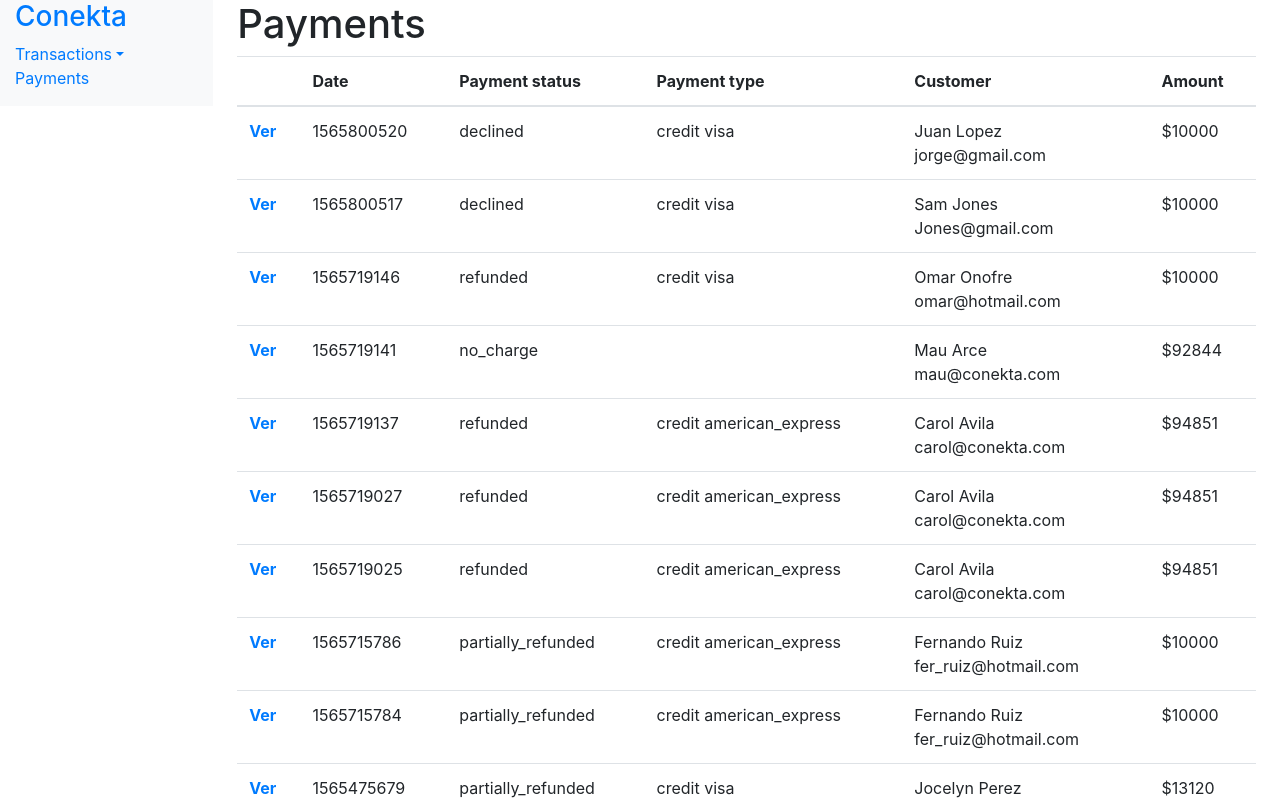
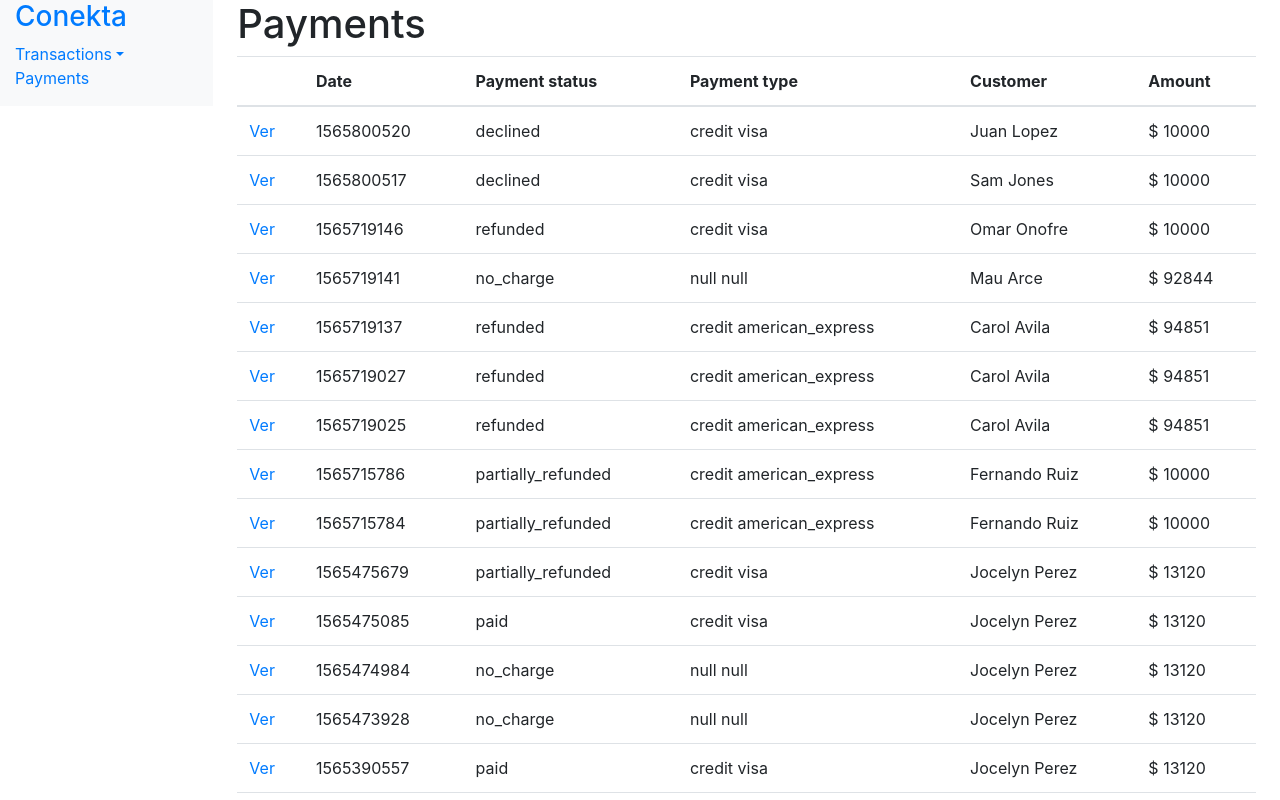
Before and after one commit to gyokebed/conekta, a React app: page / in a window 1280 px wide. Shown: the top 800 px of the page. Built offline with nearby package versions, Linux system fonts and the light colour scheme.

Commit message:
Refactoring table body component

```diff
--- /dev/null
+++ b/src/components/common/table-body.component.jsx
@@ -0,0 +1,19 @@
+import React from "react";
+
+const TableBody = ({ data, columns }) => {
+  return (
+    <tbody>
+      {data.map(item => {
+        return (
+          <tr>
+            {columns.map(column => {
+              return <td key={column.path}>{column.content(item)}</td>;
+            })}
+          </tr>
+        );
+      })}
+    </tbody>
+  );
+};
+
+export default TableBody;
--- a/src/components/common/table.jsx
+++ b/src/components/common/table.jsx
@@ -1,12 +1,12 @@
 import React from "react";
-import TableBody from "../payments/table-payments-body.component.jsx";
+import TableBody from "./table-body.component.jsx";
 import TableHeader from "./table-header.component.jsx";
 
-const Table = ({ data, tableheadItems }) => {
+const Table = ({ data, tableheadItems, columns }) => {
   return (
     <table className="table">
       <TableHeader tableheadItems={tableheadItems} />
-      <TableBody data={data} />
+      <TableBody data={data} columns={columns} />
     </table>
   );
 };
--- a/src/components/details/breakdown-table.component.jsx
+++ b/src/components/details/breakdown-table.component.jsx
@@ -1,7 +1,5 @@
 import React from "react";
 import Table from "../common/table.jsx";
-import TableHeader from "../common/table-header.component.jsx";
-import TableBody from "./table-breakdown-body.component.jsx";
 
 const BreakdownTable = ({ data }) => {
   const tableHeadItems = [
@@ -13,11 +11,31 @@ const BreakdownTable = ({ data }) => {
     "Discounts",
     "Unit Price"
   ];
+
+  const columns = [
+    { content: payment => `` },
+    {
+      content: payment => {
+        return `${payment.quantity}`;
+      }
+    },
+    {
+      content: payment => {
+        return `${payment.name}`;
+      }
+    },
+    { content: payment => `` },
+    { content: payment => `` },
+    { content: payment => `` },
+    {
+      content: payment => {
+        return `$ ${payment.unit_price}`;
+      }
+    }
+  ];
+
   return (
-    <table className="table">
-      <TableHeader tableheadItems={tableHeadItems} />
-      <TableBody data={data} />
-    </table>
+    <Table data={data} tableheadItems={tableHeadItems} columns={columns} />
   );
 };
 
--- a/src/components/details/table-breakdown-body.component.jsx
+++ /dev/null
@@ -1,35 +0,0 @@
-import React from "react";
-
-const TableBody = ({ data }) => {
-  const columns = [
-    { path: "" },
-    { path: "quantity" },
-    { path: "name" },
-    { path: "" },
-    { path: "" },
-    { path: "" },
-    { path: "unit_price", before: "$" }
-  ];
-
-  return (
-    <tbody>
-      {data.map(item => {
-        return (
-          <tr>
-            {columns.map(column => {
-              return (
-                <td>
-                  {column.before}
-                  {item[column.path]}
-                  {column.after}
-                </td>
-              );
-            })}
-          </tr>
-        );
-      })}
-    </tbody>
-  );
-};
-
-export default TableBody;
--- a/src/components/payments/payments-table.component.jsx
+++ b/src/components/payments/payments-table.component.jsx
@@ -1,5 +1,6 @@
 import React from "react";
 import Table from "../common/table.jsx";
+import { Link } from "react-router-dom";
 
 const PaymentsTable = ({ data: payments, name }) => {
   const tableHeadItems = [
@@ -10,10 +11,42 @@ const PaymentsTable = ({ data: payments, name }) => {
     "Customer",
     "Amount"
   ];
+  const columns = [
+    { content: payment => <Link to={`${payment.id}`}>Ver</Link> },
+    {
+      content: payment => {
+        return `${payment.created}`;
+      }
+    },
+    {
+      content: payment => {
+        return `${payment.status}`;
+      }
+    },
+    {
+      content: payment => {
+        return `${payment.type} ${payment.brand}`;
+      }
+    },
+    {
+      content: payment => {
+        return `${payment.customer.name}`;
+      }
+    },
+    {
+      content: payment => {
+        return `$ ${payment.amount}`;
+      }
+    }
+  ];
   return (
     <div>
       <h1>{name}</h1>
-      <Table data={payments} tableheadItems={tableHeadItems} />
+      <Table
+        data={payments}
+        tableheadItems={tableHeadItems}
+        columns={columns}
+      />
     </div>
   );
 };
--- a/src/components/payments/table-payments-body.component.jsx
+++ /dev/null
@@ -1,41 +0,0 @@
-import React from "react";
-import { Link } from "react-router-dom";
-
-const TableBody = ({ data }) => {
-  console.log(data);
-  return (
-    <tbody>
-      {data.map(payment => {
-        const {
-          id,
-          created,
-          status,
-          type,
-          brand,
-          customer: { name, email },
-          amount
-        } = payment;
-        return (
-          <tr key={id}>
-            <th scope="row">
-              <Link to={id}>Ver</Link>
-            </th>
-            <td>{created}</td>
-            <td>{status}</td>
-            <td>
-              {type} {brand}
-            </td>
-            <td>
-              {name}
-              <br></br>
-              {email}
-            </td>
-            <td>${amount}</td>
-          </tr>
-        );
-      })}
-    </tbody>
-  );
-};
-
-export default TableBody;
```
